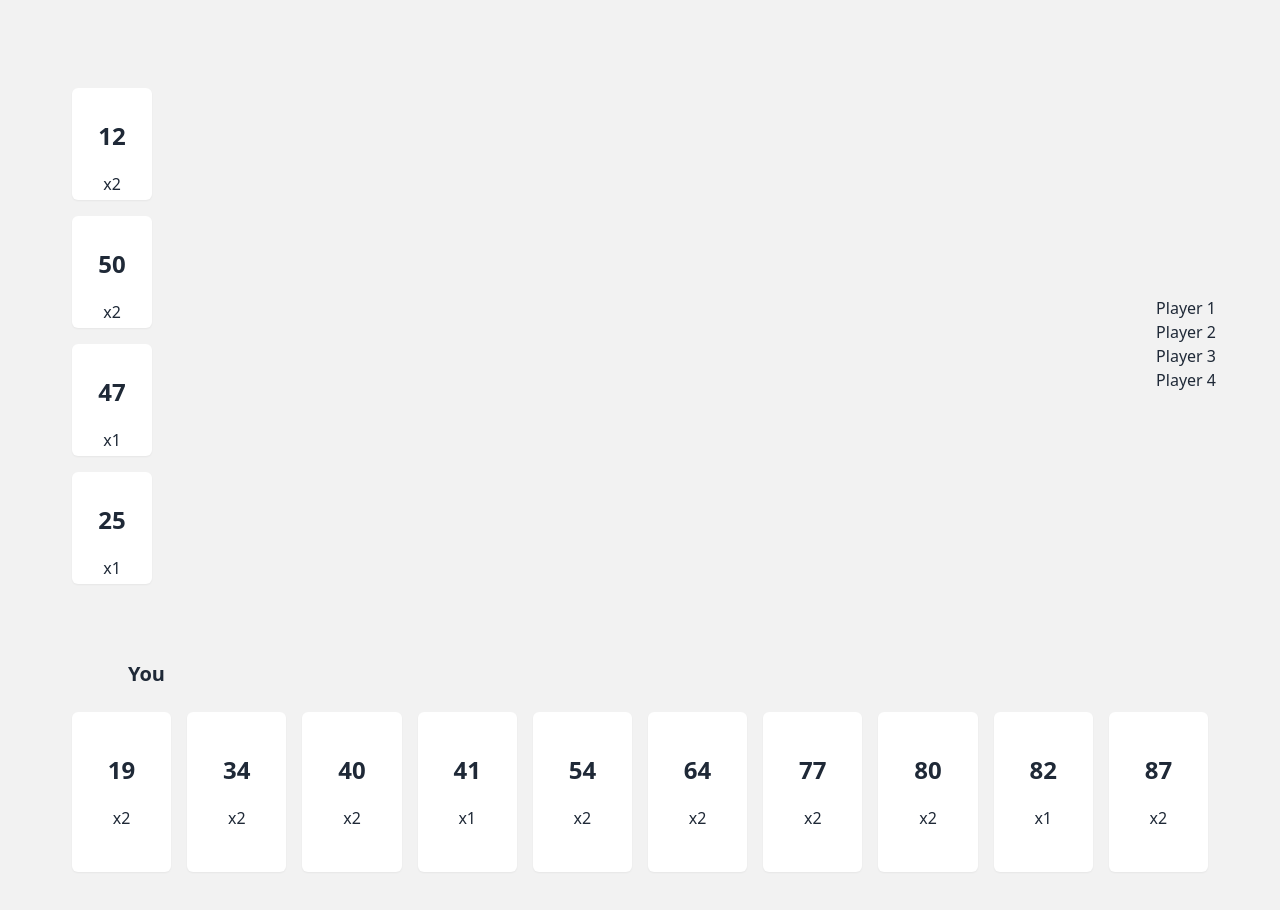
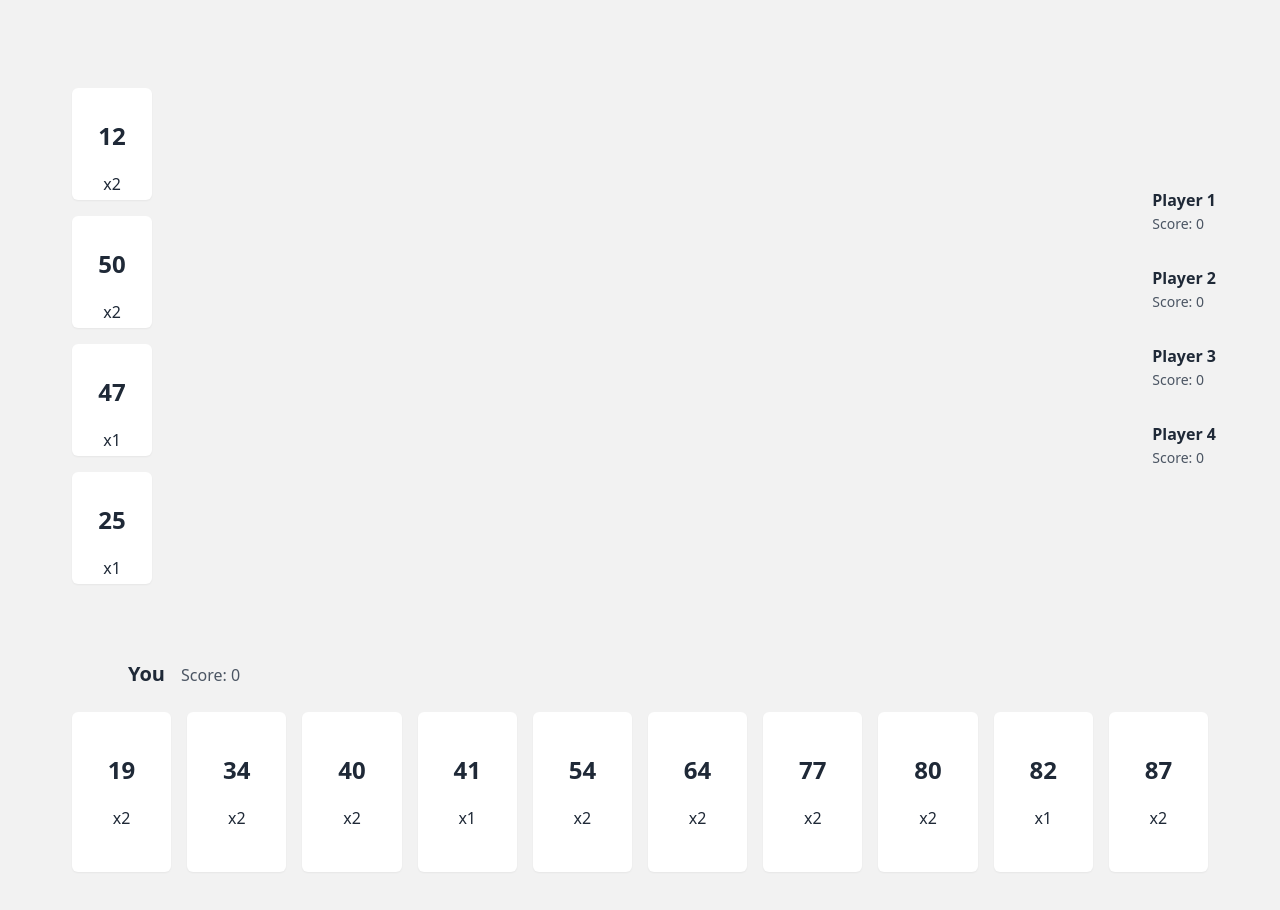
Before and after one commit to kyle65463/Take6, a Next.js app in the folder frontend/: page /play in a window 1280 px wide. Shown: the top 910 px of the page. Built offline with nearby package versions, Linux system fonts and the light colour scheme.

Commit message:
Improve UI styling

```diff
--- a/frontend/src/models/card.ts
+++ b/frontend/src/models/card.ts
@@ -8,9 +8,11 @@ export interface Card {
 // ! Used for mocked server
 const numberList: number[] = [];
 export function randomCard(): Card {
+	let i = 0;
 	let randInt = getRandomInt(1, 105);
-	while (numberList.length < 105 && numberList.includes(randInt)) {
+	while (i < 100 && numberList.length < 105 && numberList.includes(randInt)) {
 		randInt = getRandomInt(1, 105);
+		i++;
 	}
 	numberList.push(randInt);
 	return {
--- a/frontend/src/modules/game_page/GamePage.tsx
+++ b/frontend/src/modules/game_page/GamePage.tsx
@@ -1,11 +1,12 @@
 import Button from "@common/components/Button";
-import DisplayCard from "@common/components/DisplayCard";
 import { randomCard } from "@models/card";
 import { GameStartEvent } from "@models/game_events";
 import { randomPlayer, randomSelfPlayer } from "@models/player";
+import DisplayCard from "@modules/game_page/DisplayCard";
 import { EventsContext, SocketContext } from "@utils/context";
 import { generateUid } from "@utils/utils";
 import { useContext, useEffect } from "react";
+import PlayerCard from "./PlayerCard";
 import { useGame } from "./useGame";
 
 function GamePage() {
@@ -75,7 +76,7 @@ function GamePage() {
 							{/* Players info */}
 							<section>
 								{game.otherPlayers.map((player) => (
-									<p key={player.name}>{player.name}</p>
+									<PlayerCard player={player} />
 								))}
 							</section>
 						</div>
@@ -83,7 +84,10 @@ function GamePage() {
 
 					<section className='mt-12'>
 						<div className='px-16 w-full flex justify-between items-end mb-4'>
-							<p className='text-xl font-bold'>{game.player.name}</p>
+							<p>
+								<span className='text-xl font-bold mr-4'>{game.player.name}</span>
+								<span className='text-gray-600'>Score: {game.player.score}</span>
+							</p>
 							{selectedHandCardId !== undefined ? (
 								<Button style='primary' onClick={() => playCard(selectedHandCardId)}>
 									Confirm
--- /dev/null
+++ b/frontend/src/modules/game_page/PlayerCard.tsx
@@ -0,0 +1,17 @@
+import { Player } from "@models/player";
+
+interface PlayerCardProps {
+	player: Player;
+}
+
+function PlayerCard({ player }: PlayerCardProps) {
+	const { name, score } = player;
+	return (
+		<div className='mb-8'>
+			<p className='font-bold mb-0.5'>{name}</p>
+			<p className='text-sm text-gray-600'>Score: {score}</p>
+		</div>
+	);
+}
+
+export default PlayerCard;
```
Also changed, not shown: frontend/src/modules/game_page/DisplayCard.tsx (renamed from frontend/src/common/components/DisplayCard.tsx).
